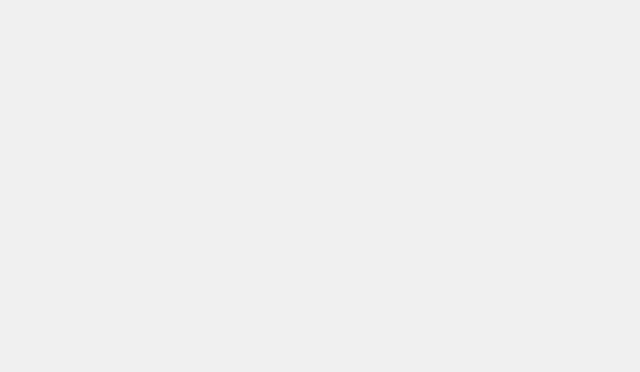
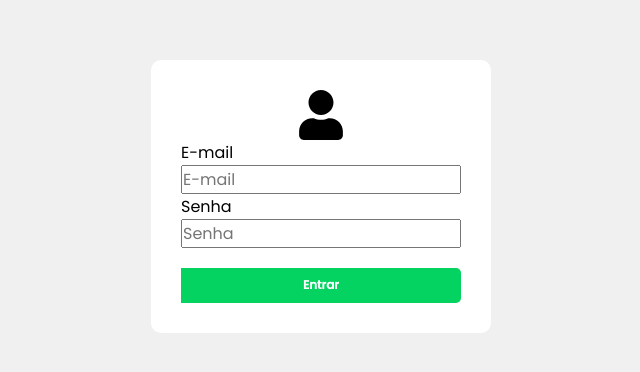
Before and after one commit to guedesviniciuss/naveapps_frontend, a React (Create React App) app: page /login in a window 1280 px wide. Shown: the part 204-576 px from the top of the page, without its empty margins (319-959 px from the left). Built offline with nearby package versions, Linux system fonts and the light colour scheme.

Commit message:
Tela de login

```diff
--- a/src/pages/Login/index.tsx
+++ b/src/pages/Login/index.tsx
@@ -1,5 +1,22 @@
 import React from 'react';
+import { FaUser } from 'react-icons/fa';
+import { Container, Test, Content } from './styles';
 
-const Login: React.FC = () => <h1>Login</h1>;
+const Login: React.FC = () => (
+  <>
+    <Container>
+      <Content>
+        <form>
+          <FaUser size={50} />
+          <label htmlFor="email">E-mail</label>
+          <input type="text" id="email" placeholder="E-mail" />
+          <label htmlFor="email">Senha</label>
+          <input type="password" id="password" placeholder="Senha" />
+          <button type="submit">Entrar</button>
+        </form>
+      </Content>
+    </Container>
+  </>
+);
 
 export default Login;
--- a/src/pages/Login/styles.ts
+++ b/src/pages/Login/styles.ts
@@ -1,5 +1,58 @@
 import styled from 'styled-components';
+import { shade } from 'polished';
 
 export const Test = styled.h1`
   color: red;
 `;
+
+export const Container = styled.div`
+  height: 100vh;
+  display: flex;
+  align-items: stretch;
+`;
+
+export const Content = styled.div`
+  display: flex;
+  flex-direction: column;
+  justify-content: center;
+  align-items: center;
+  width: 100%;
+  /*max-width: 700px;*/
+
+  border-radius: 10px;
+  form {
+    background: #fff;
+    border-radius: 10px;
+    margin: 80px 0;
+    width: 340px;
+    padding: 30px;
+    input {
+      width: 100%;
+      /*margin-top: 10px;
+      margin-bottom: 10px;*/
+      & + input {
+        margin-top: 10px;
+      }
+    }
+    button {
+      width: 100%;
+      border: 0px;
+      margin-top: 20px;
+      height: 35px;
+      background: #04d361;
+      border-radius: 0 5px 5px 0;
+      color: #fff;
+      font-weight: bold;
+      font-size: 12px;
+      transition: background-color 0.2s;
+
+      &:hover {
+        background: ${shade(0.1, '#04d361')};
+      }
+    }
+    svg {
+      display: flex;
+      width: 100%;
+    }
+  }
+`;
--- a/src/routes/index.tsx
+++ b/src/routes/index.tsx
@@ -3,11 +3,13 @@ import { Switch, Route } from 'react-router-dom';
 
 import Dashboard from '../pages/Dashboard';
 import Applications from '../pages/Applications';
+import Login from '../pages/Login';
 
 const Routes: React.FC = () => (
   <Switch>
     <Route path="/" exact component={Dashboard} />
     <Route path="/projects/:project+" component={Applications} />
+    <Route path="/login" component={Login} />
   </Switch>
 );
 
```
Also changed, not shown: 1 other file (tests, documents, lock files or other folders).
